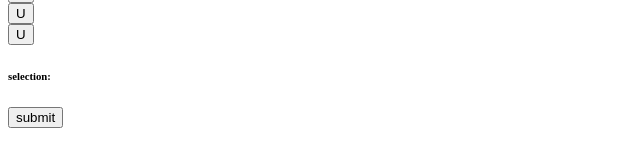
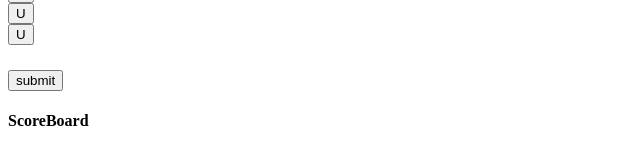
Before and after one commit to jerrysummer/boggle, a React app: page / in a window 1280 px wide. Shown: the part 792-941 px from the top of the page, without its empty margins (0-640 px from the left). Built offline with nearby package versions, Linux system fonts and the light colour scheme; the HTML template or start-up script is replaced by a standard one.

Commit message:
Die selection passing back to index

```diff
--- a/react-client/src/components/CurrentWord.jsx
+++ b/react-client/src/components/CurrentWord.jsx
@@ -11,7 +11,7 @@ class CurrentWord extends React.Component {
     render() {
         return (
             <div>
-                <h6>selection:</h6>
+                <h6>{this.props.currentSelection}</h6>
                 <button>submit</button>
             </div>
         );
--- a/react-client/src/index.jsx
+++ b/react-client/src/index.jsx
@@ -14,7 +14,7 @@ class App extends React.Component {
     super(props);
     this.state = {
       board,
-      currentSelection: [],
+      currentSelection: '',
       selectedWords: []
     }
   }
@@ -24,7 +24,9 @@ class App extends React.Component {
   }
 
   handleDieSelect(char,pos) {
-    console.log(char,pos)
+    this.setState(
+      {currentSelection: this.state.currentSelection + char}
+    )
   }
 
   handleWordSubmit() {
@@ -42,11 +44,11 @@ class App extends React.Component {
         />
         <CurrentWord
           className="currentword"
-          items={this.state.currentSelection}
+          currentSelection={this.state.currentSelection}
         />
         <ScoreBoard
           className="scoreboard"
-          items={this.state.selectedWords}
+          words={this.state.selectedWords}
         />
       </div>
     )
```
